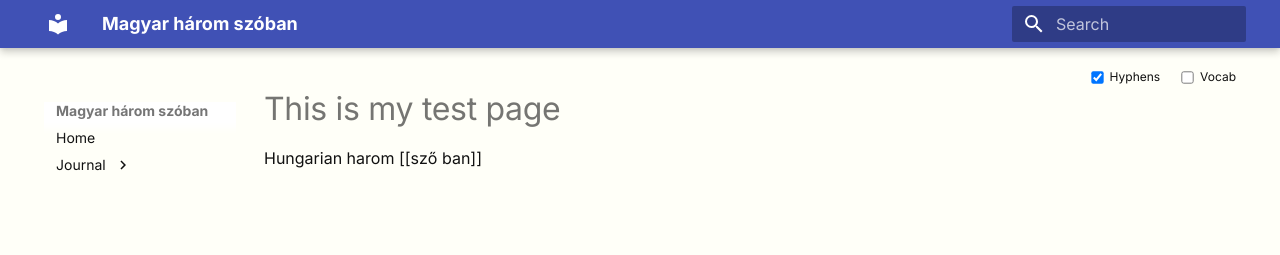
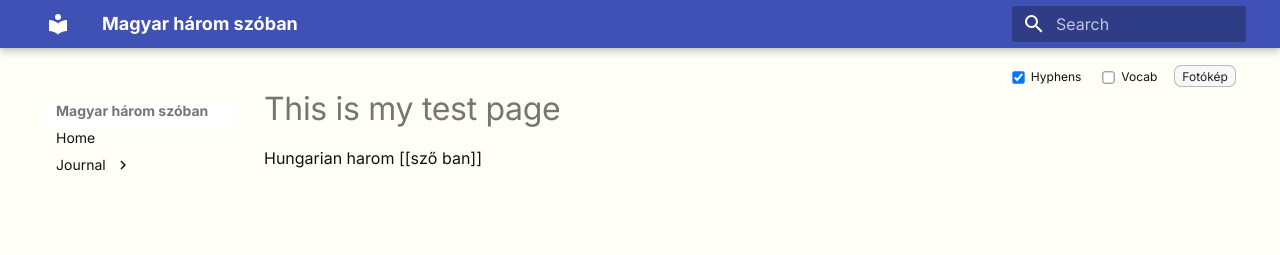
Before and after one commit to baxy750/mhs, an MkDocs documentation site: the page built from docs/test.md, in a window 1280 px wide. Shown: the top 255 px of the page. Built offline with MkDocs 1.6.1 and Material for MkDocs 9.7.7, drawn with Linux system fonts in a browser that asks for light colours.

Commit message:
Update content

```diff
--- a/docs/css/morph.css
+++ b/docs/css/morph.css
@@ -94,7 +94,7 @@ body,
 }
 
 
-/* Apply to all labels in the toggle bar such as Toggle hyphens and Expand all */
+/* Apply to all labels in the toggle bar such as Toggle hyphens and Vocab */
 .md-content label {
   font-size: 0.6rem;       /* shrink text */
 }
@@ -104,6 +104,34 @@ body,
   vertical-align: middle;  /* keep text aligned nicely */
   margin-right: 0.2em;
 }
+/* Button for the picture should match the checkboxes next to it */
+/* --- Toggle bar button ("Fotókép") --- */
+.md-content button {
+  font-size: 0.6rem;
+  padding: 0.2em 0.6em;
+  border: 1px solid rgba(0, 0, 0, 0.25);
+  border-radius: 0.6em;        /* lozenge shape */
+  background-color: #f8f8f8;
+  color: #222;
+  cursor: pointer;
+  transition: background-color 0.15s ease, box-shadow 0.15s ease;
+}
+
+
+/* hover / focus feedback */
+.md-content button:hover,
+.md-content button:focus {
+  background-color: #f0f0f0;
+  box-shadow: 0 0 3px rgba(0, 0, 0, 0.1);
+  outline: none;
+}
+
+/* active (pressed) state */
+.md-content button:active {
+  background-color: #e6e6e6;
+  box-shadow: inset 0 1px 2px rgba(0, 0, 0, 0.15);
+}
+
 
 
 /* Make the left-hand navigation sidebar narrower (this is the list of files) */
--- a/docs/js/toggle-morph.js
+++ b/docs/js/toggle-morph.js
@@ -1,4 +1,5 @@
 document.addEventListener("DOMContentLoaded", function () {
+
   const morphToggle = document.getElementById("toggle-morph");
 
   function applyToggle(checked) {
@@ -19,16 +20,20 @@ document.addEventListener("DOMContentLoaded", function () {
     });
   }
 
-  const expandToggle = document.getElementById("expand-all");
-  if (expandToggle) {
-    expandToggle.addEventListener("change", function () {
-      document.querySelectorAll("details").forEach(d => {
-        d.open = expandToggle.checked;
-      });
+  const vocabToggle = document.getElementById("vocab-all");
+  if (vocabToggle) {
+    vocabToggle.addEventListener("change", function () {
+      // Show vocab logic here
+    });
+  }
+
+  const picToggle = document.getElementById("show-pic");
+  if (picToggle) {
+    picToggle.addEventListener("click", function () {
+      // Show picture logic here
     });
   }
 });
-
 
 
 
--- a/overrides/partials/toggles.html
+++ b/overrides/partials/toggles.html
@@ -6,9 +6,11 @@
   </label>
   &nbsp;&nbsp;
   <label>
-    <input type="checkbox" id="expand-all"><!-- Expand all -->
+    <input type="checkbox" id="vocab-all"><!-- Show vocab -->
     Vocab
   </label>
+  &nbsp;&nbsp;
+  <button type="button" id="show-pic">Fotókép</button><!-- Show pic for this page -->
 </div>
 
 
```
